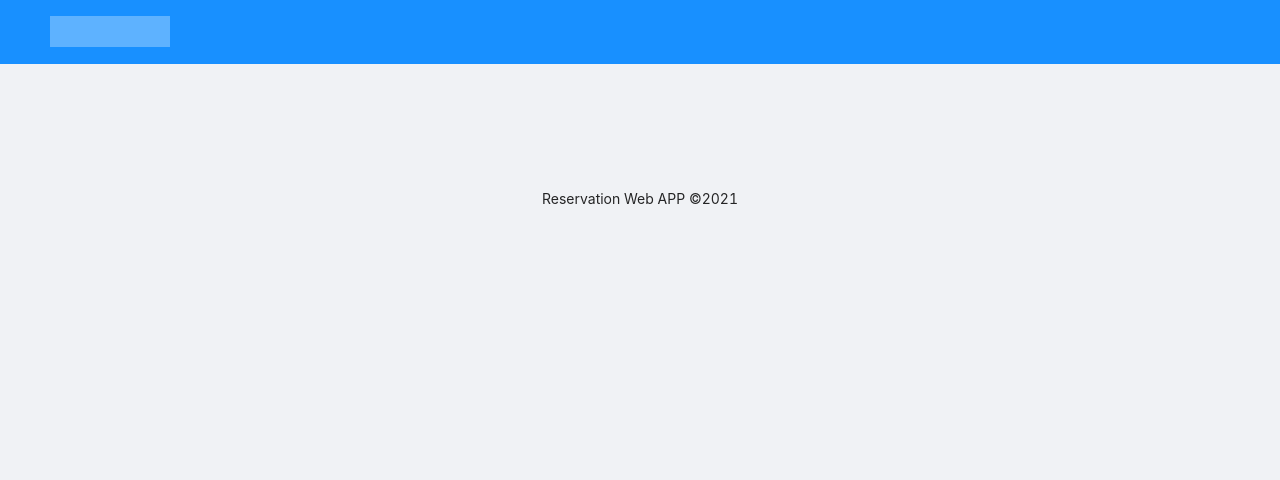
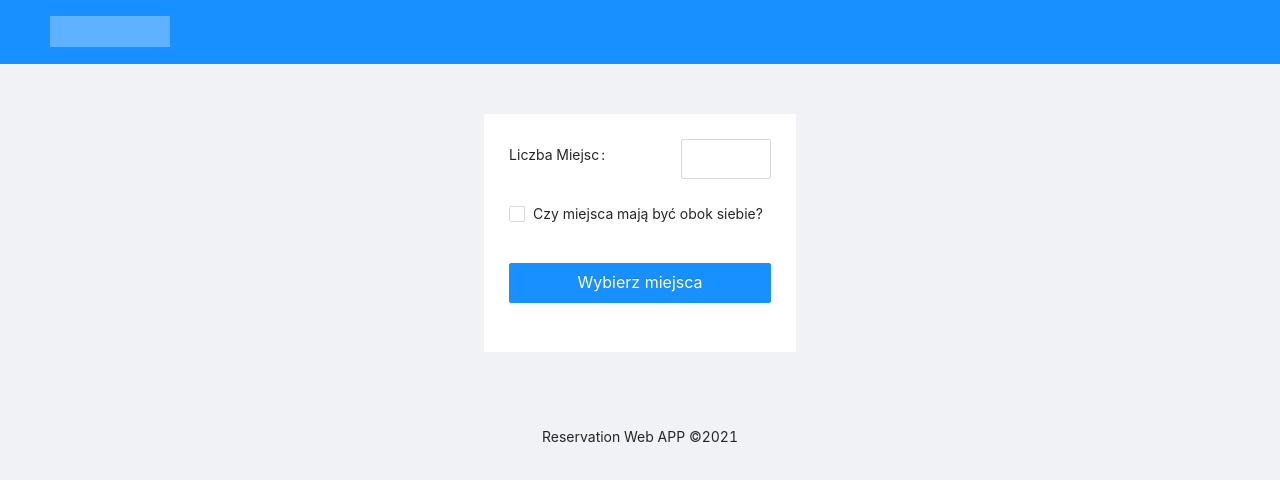
Before and after one commit to swawozny/reservation-app, a React (Create React App) app: page / in a window 1280 px wide. Shown: the top 480 px of the page. Built offline with nearby package versions, Linux system fonts and the light colour scheme.

Commit message:
Add home page view

```diff
--- a/src/App.js
+++ b/src/App.js
@@ -15,7 +15,7 @@ function App() {
               <Content style={{ padding: '50px 50px'}}>
                   <Switch>
                       {MenuItems.map((item, index) => {
-                          return (<Route key={index} path={item.url} component={item.componentName}/>)
+                          return (<Route key={index} exact path={item.url} component={item.componentName}/>)
                       })}
                   </Switch>
               </Content>
--- a/src/MenuItems.js
+++ b/src/MenuItems.js
@@ -1,7 +1,13 @@
 import SeatsContainer from "./app/seats/components/SeatsContainer";
 import ReservationContainer from "./app/reservations/components/ReservationContainer";
+import HomeContainer from "./app/home/components/HomeContainer";
 
 export const MenuItems = [
+    {
+        title: "Strona Główna",
+        url: "/",
+        componentName: HomeContainer
+    },
     {
         title: "Miejsca",
         url: "/seats",
--- /dev/null
+++ b/src/app/home/components/HomeContainer.js
@@ -0,0 +1,37 @@
+import React from "react";
+import {Button, Row, Col, Checkbox, Form, InputNumber} from "antd";
+import {Link} from "react-router-dom";
+import './home.css'
+
+const HomeContainer = () => {
+    const [form] = Form.useForm();
+
+    return (
+        <Row type="flex" justify="center" align="middle">
+            <Col>
+                <Form form={form} name="basic" className="home-form" style={{padding: '25px'}}>
+                    <Form.Item
+                        style={{alignItems: "center"}}
+                        label="Liczba Miejsc"
+                    >
+                        <InputNumber min={1} max={151} size="large" className="home-form-input"/>
+                    </Form.Item>
+                    <Form.Item>
+                        <Checkbox>
+                            <p>Czy miejsca mają być obok siebie?</p>
+                        </Checkbox>
+                    </Form.Item>
+                    <Form.Item>
+                        <Link to="/seats">
+                            <Button type="primary" size="large" className="home-form-button">
+                                Wybierz miejsca
+                            </Button>
+                        </Link>
+                    </Form.Item>
+                </Form>
+            </Col>
+        </Row>
+    )
+};
+
+export default HomeContainer;
--- /dev/null
+++ b/src/app/home/components/home.css
@@ -0,0 +1,9 @@
+.home-form {
+    background-color: white;
+}
+.home-form-input {
+    float: right;
+}
+.home-form-button {
+    width: 100%;
+}
--- a/src/app/seats/components/SeatsContainer.js
+++ b/src/app/seats/components/SeatsContainer.js
@@ -1,6 +1,6 @@
 import React, {useEffect} from 'react';
 import {connect} from "react-redux";
-import {Button, Col, Layout, Row} from 'antd';
+import {Badge, Button, Col, Layout, Row} from 'antd';
 import {getAllSeats} from "../duck/operations";
 import {buttonsList} from './buttonsList';
 import SeatContainer from "./SeatContainer";
@@ -58,9 +58,11 @@ const SeatsContainer = ({seats, getAllSeats, reservationsLength}) => {
                         }
                         <Col xs={24} md={12} xl={6}>
                             <Link to="/summary">
-                                <Button type="primary" style={{height: '50px', width: '150px'}} disabled={!reservationsLength} size="large">
-                                    Zarezerwuj
-                                </Button>
+                                <Badge count={reservationsLength}>
+                                    <Button type="primary" style={{height: '50px', width: '150px'}} disabled={!reservationsLength} size="large">
+                                        Zarezerwuj
+                                    </Button>
+                                </Badge>
                             </Link>
                         </Col>
                     </Row>
```
